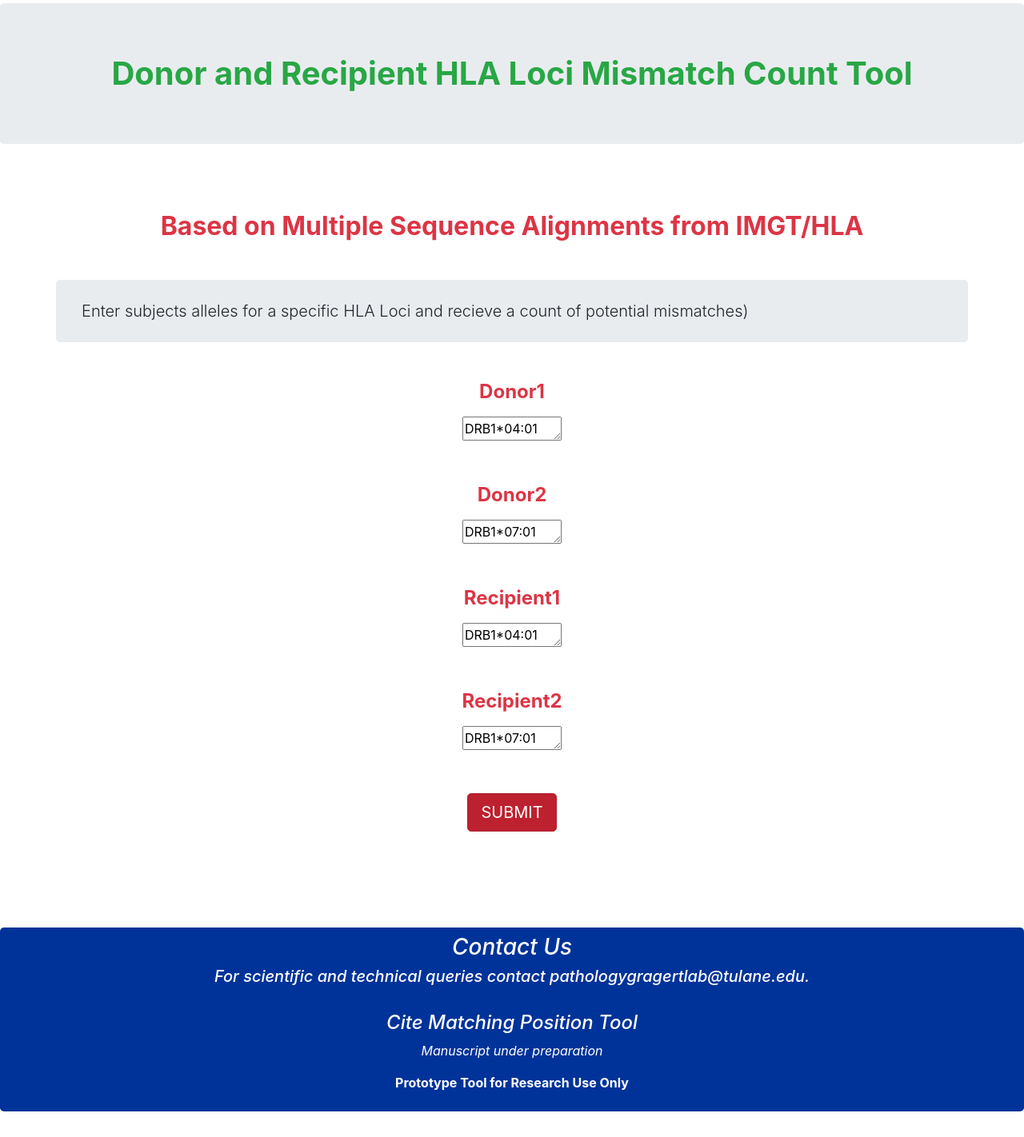
After one commit to gwager/HLAMatchIt, a Django app: page /mmcount.html/ in a window 1280 px wide. The commit adds this page. Shown: the whole page at 80% size. Run offline with Django 4.2, Linux system fonts and the light colour scheme; parts of the project's set-up code (start-up, migrations or seed data) failed here and were passed over; some libraries are stand-ins or nearby versions.

Commit message:
mmcount page added

```diff
--- a/hlamatchit_home/apps.py
+++ b/hlamatchit_home/apps.py
@@ -12,3 +12,7 @@ class allele2aa(AppConfig):
 class ismatch(AppConfig):
     #default_auto_field = 'django.db.models.BigAutoField'
     name = 'ismatch'
+
+class mmcount(AppConfig):
+    #default_auto_field = 'django.db.models.BigAutoField'
+    name = 'mmcount'
--- a/hlamatchit_home/templates/home.html
+++ b/hlamatchit_home/templates/home.html
@@ -22,6 +22,9 @@
                     <li class="nav-item active">
                         <a class="nav-link text-white h5" href='ismatch.html'> Is Position Matched </a>
                     </li>
+                    <li class="nav-item active">
+                        <a class="nav-link text-white h5" href='mmcount.html'> Mismatch Count </a>
+                    </li>
                     </ul>
                 </div>
         </div>
--- /dev/null
+++ b/hlamatchit_home/templates/mmcount.html
@@ -0,0 +1,52 @@
+<!DOCTYPE html>
+{% load static %}
+
+<html lang="en">
+  <head>
+    <meta charset="utf-8">
+    <meta name="viewport" content="width=device-width, initial-scale=1.0"/>
+
+    <title>Donor and Recipient HLA Loci Mismatch Count Tool </title>
+    <link rel="stylesheet" href="https://maxcdn.bootstrapcdn.com/bootstrap/4.0.0/css/bootstrap.min.css" integrity="sha384-Gn5384xqQ1aoWXA+058RXPxPg6fy4IWvTNh0E263XmFcJlSAwiGgFAW/dAiS6JXm" crossorigin="anonymous">
+</head>
+
+<body>
+<div class="text-center  pt-1 pb-1">
+    <h1 class="text-success jumbotron font-weight-bold"> Donor and Recipient HLA Loci Mismatch Count Tool </h1>
+</div>
+
+<div>
+<h2 class="container text-danger text-center font-weight-bold mt-5 mb-5"> Based on Multiple Sequence Alignments from IMGT/HLA </h2>
+
+    <p class="container jumbotron pt-4 pb-4 lead" > Enter subjects alleles for a specific HLA Loci and recieve a count of potential mismatches) </p>
+
+    <form class="container text-center text-primary mt-5" action="{% url 'mmcount_out.html' %}" method="get">
+       <h4 class=" text-danger font-weight-bold mb-3 mt-5"> Donor1 </h4>
+       <textarea name = "userinput6" rows = "1" cols = "10" >DRB1*04:01</textarea>
+       <h4 class=" text-danger font-weight-bold mb-3 mt-5"> Donor2 </h4>
+       <textarea name = "userinput7" rows = "1" cols = "10" >DRB1*07:01</textarea>
+       <h4 class=" text-danger font-weight-bold mb-3 mt-5"> Recipient1 </h4>
+       <textarea name = "userinput8" rows = "1" cols = "10" >DRB1*04:01</textarea>
+       <h4 class=" text-danger font-weight-bold mb-3 mt-5"> Recipient2 </h4>
+       <textarea name = "userinput9" rows = "1" cols = "10" >DRB1*07:01</textarea>
+       <br>
+       <input class="btn btn-danger btn-lg active mt-5 text-center" type="submit" value="SUBMIT"/> </div>
+    </form>
+    <br>
+    <br>
+    <br>
+</div>
+<div class="jumbotron text-white mt-5 pt-2 pb-2" style="background-color: #003399;">
+<h3 class="container text-center font-italic" > Contact Us </h3>
+     <h5 class="container text-center font-italic"> For scientific and technical queries contact pathologygragertlab@tulane.edu.  </h5>
+     <br>
+<h4 class="container text-center font-italic"> Cite Matching Position Tool</h4>
+    <p class= "container text-center font-italic"> Manuscript under preparation </p>
+     <p class="container text-center font-weight-bold"> Prototype Tool for Research Use Only </p>
+</div>
+    <script src="https://code.jquery.com/jquery-3.2.1.slim.min.js" integrity="sha384-KJ3o2DKtIkvYIK3UENzmM7KCkRr/rE9/Qpg6aAZGJwFDMVNA/GpGFF93hXpG5KkN"  crossorigin="anonymous"></script>
+     <script src="https://cdnjs.cloudflare.com/ajax/libs/popper.js/1.12.9/umd/popper.min.js" integrity="sha384-ApNbgh9B+Y1QKtv3Rn7W3mgPxhU9K/ScQsAP7hUibX39j7fakFPskvXusvfa0b4Q" crossorigin="anonymous"></script>
+     <script src="https://maxcdn.bootstrapcdn.com/bootstrap/4.0.0/js/bootstrap.min.js" integrity="sha384-JZR6Spejh4U02d8jOt6vLEHfe/JQGiRRSQQxSfFWpi1MquVdAyjUar5+76PVCmYl" crossorigin="anonymous"></script>
+
+</body>
+</html>
--- a/hlamatchit_home/urls.py
+++ b/hlamatchit_home/urls.py
@@ -4,9 +4,12 @@ from django.conf.urls import include
 from django.contrib import admin
 from urllib import response
 from django.shortcuts import render
+from hlamatchit_home import views
 from . import views
 from . import views_aa
 from . import views_match
+from . import views_mmcount
+
 
 
 urlpatterns = [
@@ -16,4 +19,6 @@ urlpatterns = [
     path('allele2aa_out.html/', views_aa.allele2aa_out, name = 'allele2aa_out.html'),
     path('ismatch.html/', views_match.ismatch, name = 'ismatch.html'),
     path('ismatch_out.html/', views_match.ismatch_out, name = 'ismatch_out.html'),
+    path('mmcount.html/', views_mmcount.mmcount, name = 'mmcount.html'),
+    path('mmcount_out.html/', views_mmcount.mmcount_out, name = 'mmcount_out.html'),
 ]
--- /dev/null
+++ b/hlamatchit_home/views_mmcount.py
@@ -0,0 +1,27 @@
+import sys
+import requests
+from django.shortcuts import render
+from django.http import HttpResponse
+from .aa_matching import getAAposition
+from .aa_matching import isPositionMismatched
+from .aa_matching import count_AA_Mismatches
+
+
+# Create your views here.
+
+def mmcount(request):
+    return render(request, 'mmcount.html')
+
+def mmcount_out(request):
+    aa1_donor = request.GET['userinput6']
+    aa2_donor = request.GET['userinput7']
+    aa1_recip = request.GET['userinput8']
+    aa2_recip = request.GET['userinput9']
+
+
+
+    count = count_AA_Mismatches(aa1_donor,aa2_donor,aa1_recip,aa2_recip)
+    print(count)
+
+    return render(request, 'mmcount_out.html',
+        {'Donor1': aa1_donor,'Donor2': aa2_donor, 'Recipient1': aa1_recip,'Recipient2': aa2_recip, 'Mismatches': count })
```
Also changed, not shown: hlamatchit_home/templates/mmcount_out.html (added, +77 -0 lines).
